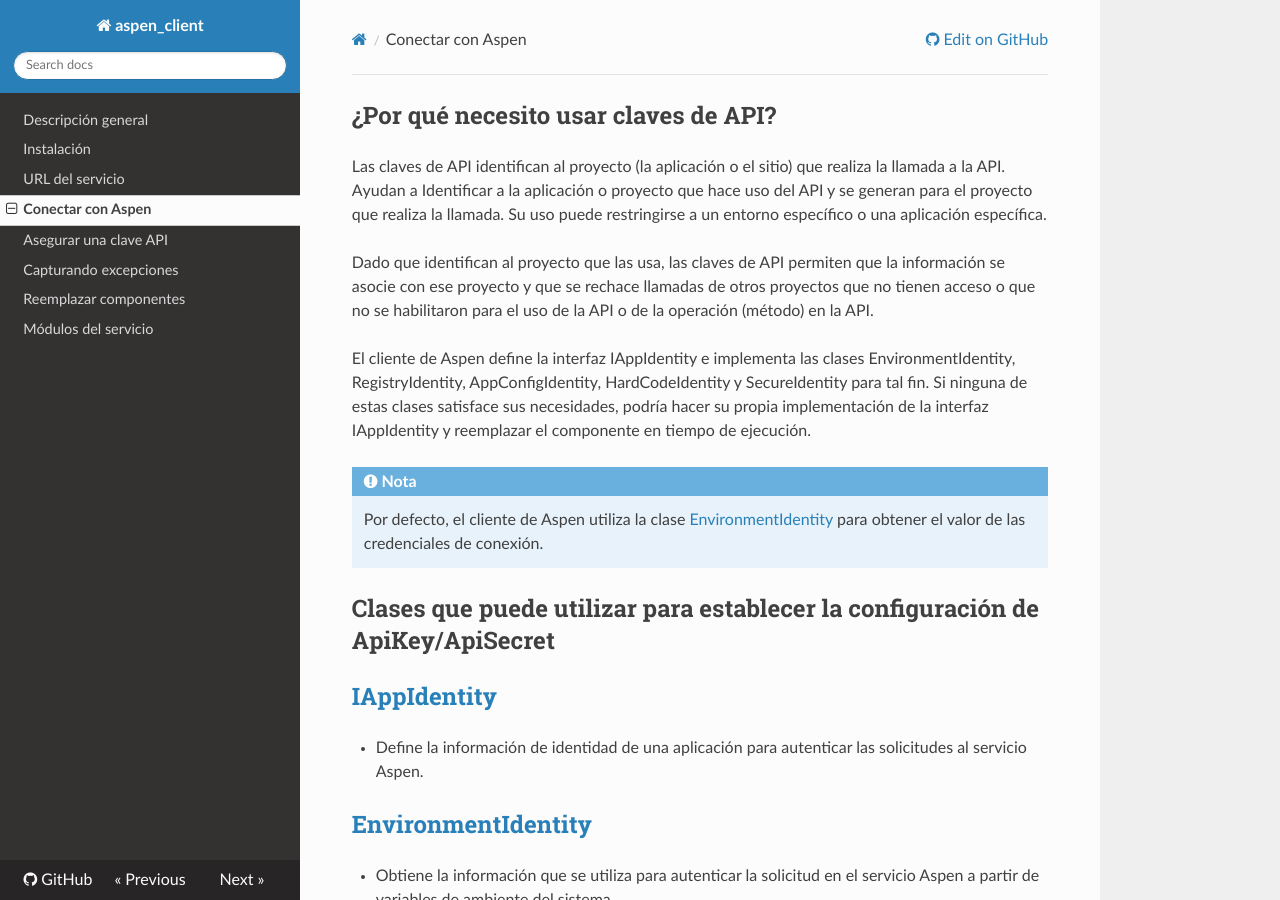
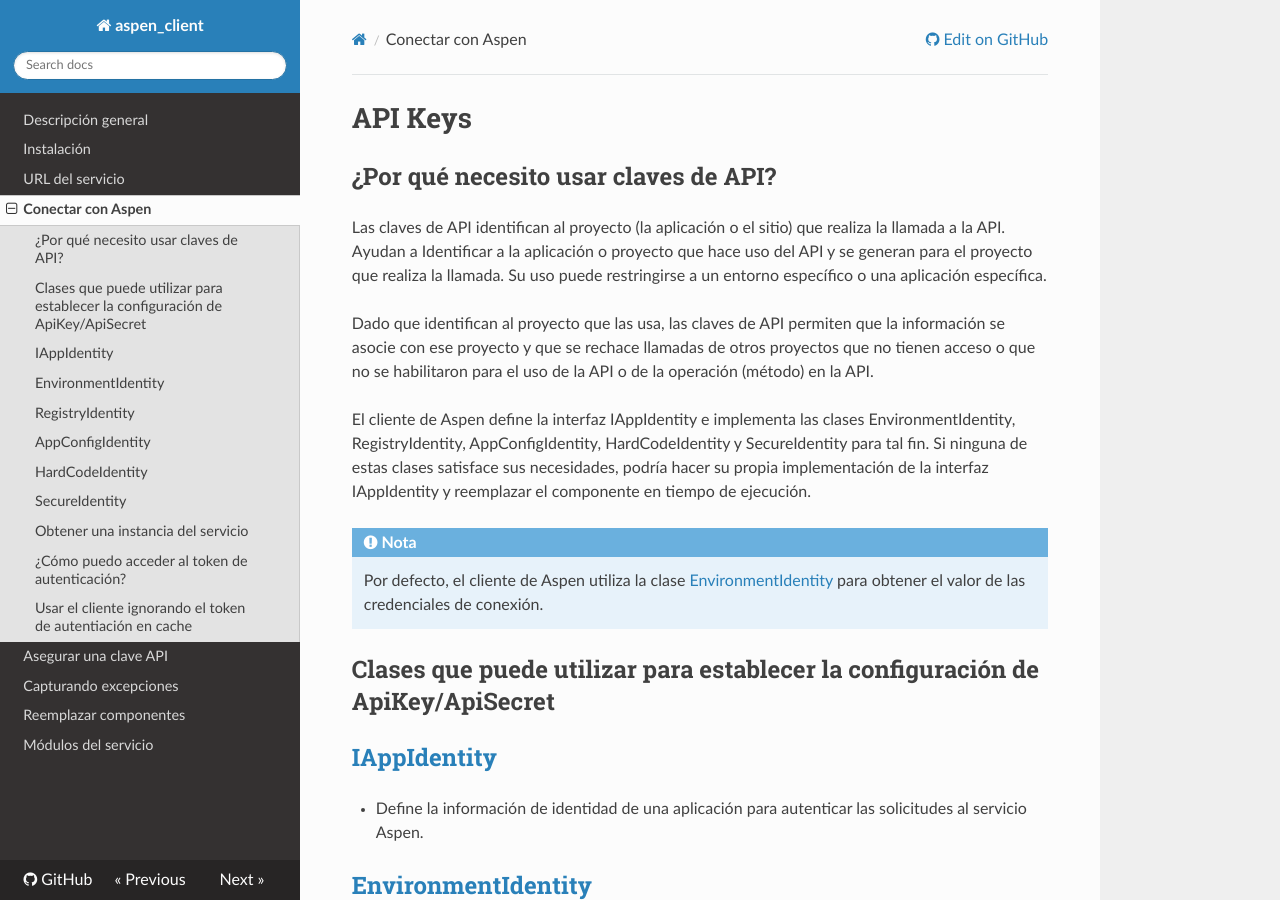
Before and after one commit to RD-Processa/Everco.Services.Aspen.Client.Docs, an MkDocs documentation site: the page built from docs/ManageApiKey.md, in a window 1280 px wide and 900 px high. Built offline with MkDocs 1.6.1, drawn with Linux system fonts in a browser that asks for light colours; nearby versions of some CDN libraries; old or Windows-style settings are respelled for this version of MkDocs.

Commit message:
Corrección titulos

```diff
--- a/docs/Hosting.md
+++ b/docs/Hosting.md
@@ -1,3 +1,5 @@
+# API Server y URL Base
+
 La URL del servicio, corresponde con la instancia del servicio a donde desea conectar. Por ejemplo: https://dev.aspen.com/api (esta URL no es real). Tenga presente que este valor puede cambiar entre ambientes y dependerá en gran parte de la forma como se conecta con nuestros servicios (a través de una red pública, VPN, WAN, LAN, etc), así que es conveniente que el procesamiento de este valor de configuración sea bastante flexible para poder actualizar su valor sin necesidad de realizar un nuevo despliegue. El cliente de Aspen define la interfaz [IEndpointProvider](IEndpointProvider.md) e implementa las clases [EnvironmentEndpoint](EnvironmentEndpoint.md),  [RegistryEndpoint](RegistryEndpoint.md) y [AppConfigEndpoint](AppConfigEndpoint.md) para tal fin. Si ninguna de estas clases satisface sus necesidades, podría hacer su propia implementación de la interfaz [IEndpointProvider](IEndpointProvider.md) y [reemplazar el componente en tiempo de ejecución](ServiceLocator.md).
 
 <div class="admonition info">
--- a/docs/ManageApiKey.md
+++ b/docs/ManageApiKey.md
@@ -1,3 +1,5 @@
+# API Keys
+
 ## ¿Por qué necesito usar claves de API?
 
 Las claves de API identifican al proyecto (la aplicación o el sitio) que realiza la llamada a la API. Ayudan a Identificar a la aplicación o proyecto que hace uso del API y se generan para el proyecto que realiza la llamada.  Su uso puede restringirse a un entorno específico o una aplicación específica.
--- a/docs/Modules.md
+++ b/docs/Modules.md
@@ -1 +1 @@
-# Módulos del servicio
+# Operaciones habilitadas en el cliente de Aspen
```
Also changed, not shown: docs/AspenException.md (+3 -1 lines), docs/ServiceLocator.md (+1 -1 lines).
